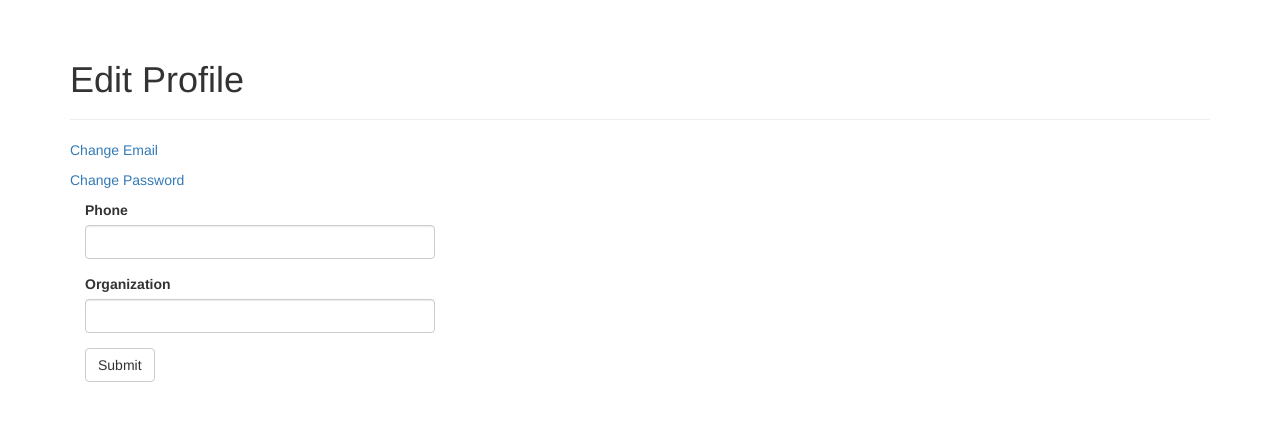
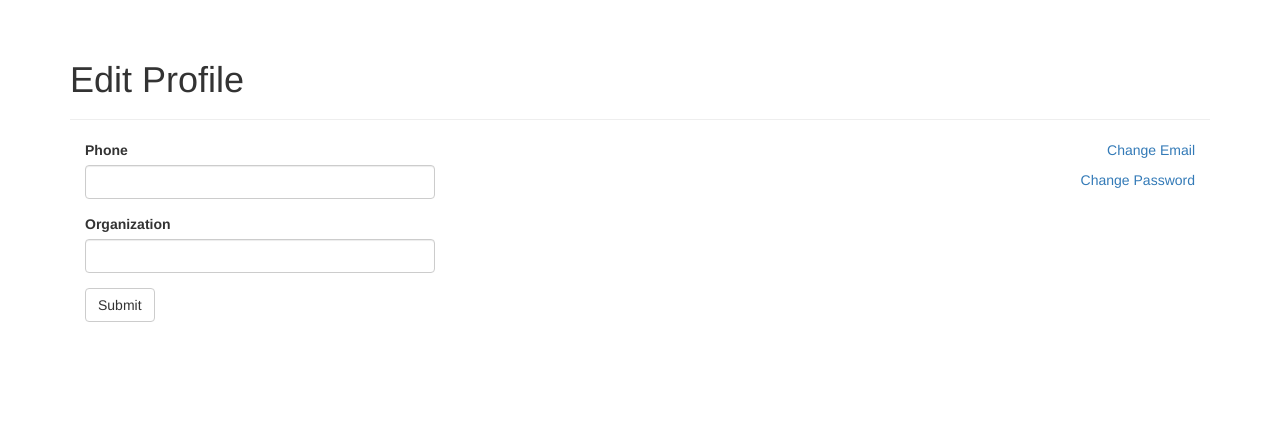
Before and after one commit to Iiss/mars_quiz_admin, a Flask app: page /edit-profile in a window 1280 px wide. Shown: the part 52-473 px from the top of the page. Run offline with Flask 2, Linux system fonts and the light colour scheme; the visitor is signed in with stand-in values (Sample User, id 1); data comes from the database, SQL or seed files in the repository; parts of the project's set-up code (start-up, migrations or seed data) failed here and were passed over; some libraries are stand-ins or nearby versions.

Commit message:
edit profile page - tiny ui improvements

```diff
--- a/app/templates/edit_profile.html
+++ b/app/templates/edit_profile.html
@@ -8,12 +8,14 @@
 	<h1>Edit Profile</h1>
 </div>
 
+
+	<div class="col-md-4">
+		{{ wtf.quick_form(form) }}
+	</div>
 {% if user == current_user %}
-<p><a href="{{ url_for('auth.change_email_request') }}">Change Email</a></p>
-<p><a href="{{ url_for('auth.change_password') }}">Change Password</a></p>
-{% endif %}
-
-<div class="col-md-4">
-	{{ wtf.quick_form(form) }}
-</div>
+	<div class="col-md-8" align="right">
+		<p><a href="{{ url_for('auth.change_email_request') }}">Change Email</a></p>
+		<p><a href="{{ url_for('auth.change_password') }}">Change Password</a></p>
+	</div>
+	{% endif %}
 {% endblock %}
```
